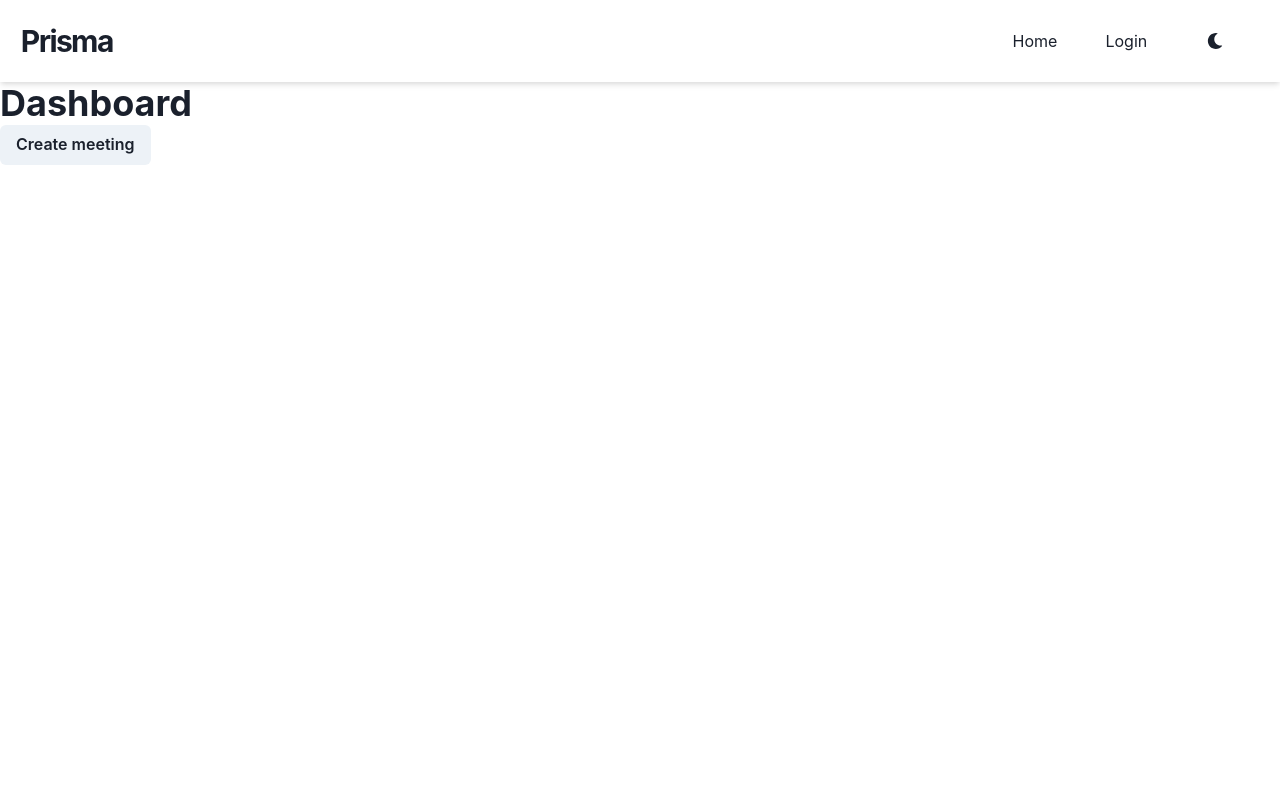
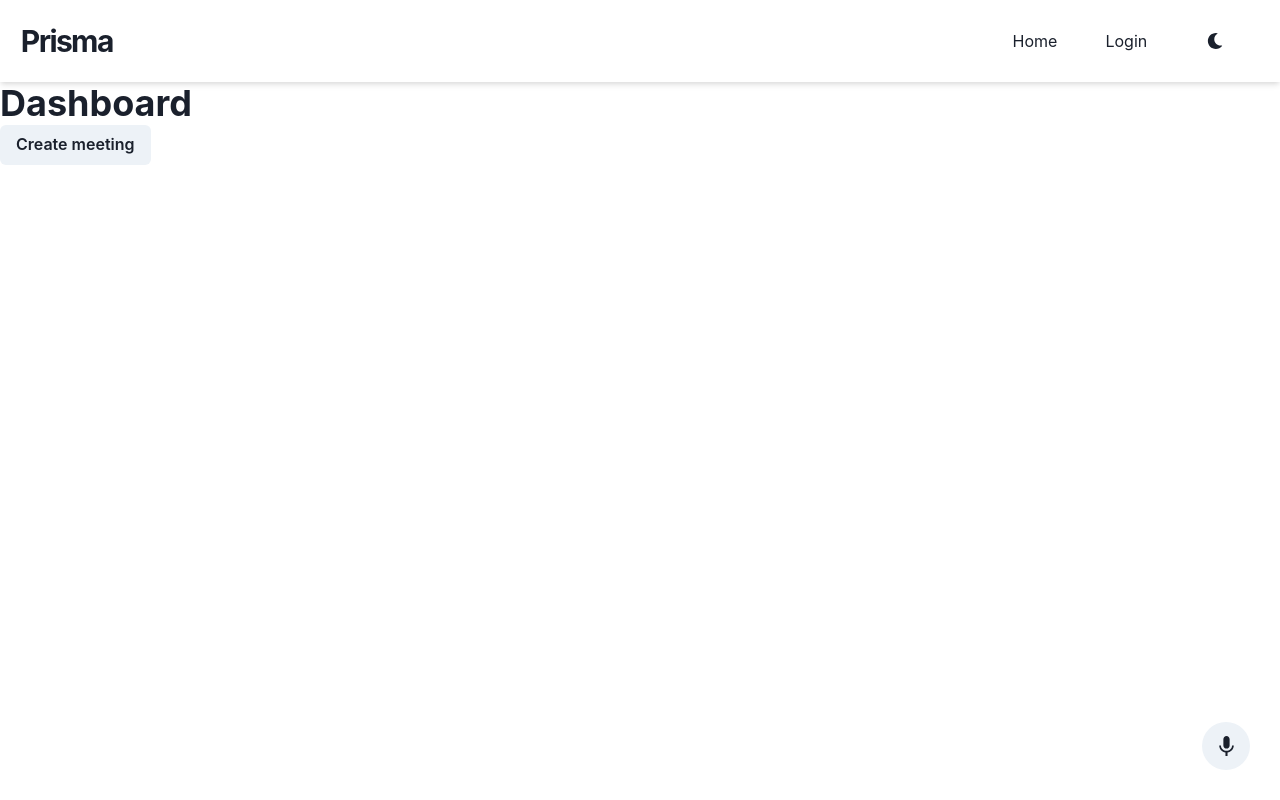
Before and after one commit to Mokshit06/zola-exun, a Next.js app in the folder client/: page /dashboard in a window 1280 px wide. Built offline with nearby package versions, Linux system fonts and the light colour scheme; no server answers.

Commit message:
Add speech context

```diff
--- /dev/null
+++ b/client/contexts/SpeechProvider.tsx
@@ -0,0 +1,191 @@
+import useAuth from 'hooks/useAuth';
+import { createContext, useContext, useEffect, useState } from 'react';
+import useGlobal from './GlobalProvider';
+
+interface SpeechContext {
+  message: string;
+  transcript: string;
+  recognition: SpeechRecognition;
+  currentTranscript: string;
+  isRecording: boolean;
+}
+
+const SpeechContext = createContext<SpeechContext>(null);
+
+export default function useSpeechRecognition() {
+  return useContext(SpeechContext);
+}
+
+export const SpeechProvider: React.FC = ({ children }) => {
+  const [message, setMessage] = useState('');
+  const [transcript, setTranscript] = useState('');
+  const [currentTranscript, setCurrentTranscript] = useState('');
+  const [recognition, setRecognition] = useState<SpeechRecognition>();
+  const [isRecording, setIsRecording] = useState(false);
+  const { user } = useAuth();
+  const { appliances, dispatch } = useGlobal();
+
+  const grammarWords = ['fans', 'cctv', 'lights', 'ac', 'AC', 'CCTV'];
+  const grammar = `#JSGF V1.0; grammar words; public <word> = ${grammarWords.join(
+    ' | '
+  )};`;
+
+  const includes = (message: string, words: string[]) => {
+    for (let word of words) {
+      if (new RegExp(word, 'ig').test(message)) {
+        return true;
+      }
+    }
+
+    return false;
+  };
+
+  const respond = (message: string) => {
+    let text = '';
+
+    message = message.replace(/light$/, 'lights');
+
+    if (includes(message, ['Hi', 'Hello', 'Hey'])) {
+      text = `Hello ${user.name}, nice to meet you`;
+    } else if (includes(message, ['Turn on', 'Turn on the'])) {
+      const turnOn = message
+        .replace(/Turn on( the)?/i, '')
+        .trim()
+        .toLowerCase();
+
+      console.log(turnOn);
+      if (appliances[turnOn] !== undefined) {
+        dispatch({
+          type: 'TURN_ON',
+          payload: turnOn,
+        });
+
+        text = `Turned on ${turnOn}`;
+      } else {
+        text = `Device not found`;
+      }
+    } else if (includes(message, ['Turn off', 'Turn off the'])) {
+      const turnOff = message
+        .replace(/Turn off( the)?/i, '')
+        .trim()
+        .toLowerCase();
+
+      if (appliances[turnOff] !== undefined) {
+        dispatch({
+          type: 'TURN_OFF',
+          payload: turnOff,
+        });
+
+        text = `Turned off ${turnOff}`;
+      } else {
+        text = `Device not found`;
+      }
+    } else {
+      text = "Sorry, I didn't understand that";
+    }
+
+    console.log(text);
+    setMessage(text);
+  };
+
+  useEffect(() => {
+    const speech = new SpeechSynthesisUtterance(message);
+
+    speech.volume = 1;
+    speech.rate = 1;
+    speech.pitch = 1;
+
+    setIsRecording(false);
+
+    if (typeof window !== 'undefined') {
+      window.speechSynthesis.speak(speech);
+    }
+  }, [message]);
+
+  useEffect(() => {
+    const SpeechRecognition =
+      window.SpeechRecognition ||
+      ((window as any)
+        .webkitSpeechRecognition as typeof window.SpeechRecognition);
+
+    const SpeechGrammarList =
+      window.SpeechGrammarList ||
+      ((window as any)
+        .webkitSpeechGrammarList as typeof window.SpeechGrammarList);
+
+    const recognition = new SpeechRecognition();
+    const speechRecognitionList = new SpeechGrammarList();
+
+    speechRecognitionList.addFromString(grammar, 1);
+
+    recognition.grammars = speechRecognitionList;
+    recognition.continuous = false;
+    recognition.interimResults = false;
+    recognition.maxAlternatives = 1;
+    recognition.lang = 'en-US';
+
+    setRecognition(recognition);
+  }, []);
+
+  useEffect(() => {
+    setTranscript(
+      [transcript, currentTranscript]
+        .map(t => t.trim())
+        .join(' ')
+        .trim()
+    );
+  }, [currentTranscript]);
+
+  const handleStart = () => {
+    console.log('START');
+    setIsRecording(true);
+  };
+
+  const handleResult = (e: SpeechRecognitionEvent) => {
+    console.log('RESULT');
+    const current = e.resultIndex;
+    const transcript = e.results[current][0].transcript;
+
+    setCurrentTranscript(transcript);
+    respond(transcript);
+  };
+
+  const handleEnd = () => {
+    console.log('END');
+    setIsRecording(false);
+  };
+
+  const handleNoMatch = () => {
+    console.log('NO MATCH');
+    setMessage("Sorry, I didn't understand that");
+    setIsRecording(false);
+  };
+
+  useEffect(() => {
+    if (!recognition) return;
+
+    recognition.addEventListener('start', handleStart);
+    recognition.addEventListener('result', handleResult);
+    recognition.addEventListener('end', handleEnd);
+    recognition.addEventListener('nomatch', handleNoMatch);
+
+    return () => {
+      recognition.removeEventListener('start', handleStart);
+      recognition.removeEventListener('result', handleResult);
+      recognition.removeEventListener('end', handleEnd);
+      recognition.removeEventListener('nomatch', handleNoMatch);
+    };
+  }, [recognition, user]);
+
+  const value: SpeechContext = {
+    message,
+    transcript,
+    recognition,
+    currentTranscript,
+    isRecording,
+  };
+
+  return (
+    <SpeechContext.Provider value={value}>{children}</SpeechContext.Provider>
+  );
+};
--- a/client/package.json
+++ b/client/package.json
@@ -12,7 +12,6 @@
     "@emotion/react": "^11.0.0",
     "@emotion/styled": "^11.0.0",
     "axios": "^0.21.0",
-    "focus-visible": "^5.2.0",
     "formik": "^2.2.5",
     "framer-motion": "^2.9.4",
     "luxon": "^1.25.0",
--- a/client/pages/_app.tsx
+++ b/client/pages/_app.tsx
@@ -1,19 +1,11 @@
 import { ChakraProvider, extendTheme } from '@chakra-ui/react';
-import { Global, css } from '@emotion/react';
 import Layout from 'components/Layout';
 import { ChatsProvider } from 'contexts/ChatsProvider';
 import { GlobalProvider } from 'contexts/GlobalProvider';
 import { SocketProvider } from 'contexts/SocketProvider';
+import { SpeechProvider } from 'contexts/SpeechProvider';
 import { AppProps } from 'next/app';
 import Head from 'next/head';
-// import 'focus-visible/dist/focus-visible';
-
-const GlobalStyles = css`
-  /* .js-focus-visible :focus:not([data-focus-visible-added]) {
-    outline: none;
-    box-shadow: none;
-  } */
-`;
 
 const config = {
   useSystemColorMode: false,
@@ -28,8 +20,8 @@ function MyApp({ Component, pageProps }: AppProps) {
       <Head>
         <title>Prisma</title>
       </Head>
-      <Global styles={GlobalStyles} />
       <GlobalProvider>
+        <SpeechProvider>
           <SocketProvider>
             <ChatsProvider>
               <Layout>
@@ -37,6 +29,7 @@ function MyApp({ Component, pageProps }: AppProps) {
               </Layout>
             </ChatsProvider>
           </SocketProvider>
+        </SpeechProvider>
       </GlobalProvider>
     </ChakraProvider>
   );
--- a/client/pages/dashboard.tsx
+++ b/client/pages/dashboard.tsx
@@ -1,20 +1,26 @@
-import { Button, Heading, useDisclosure } from '@chakra-ui/react';
+import { Box, Button, Heading, IconButton } from '@chakra-ui/react';
+import useSpeechRecognition from 'contexts/SpeechProvider';
 import { Meeting } from 'interfaces';
 import api from 'lib/axios';
 import { useState } from 'react';
+import { MdMic, MdMicOff } from 'react-icons/md';
 
 export default function Dashboard() {
   const [url, setURL] = useState('');
-  const { isOpen, onOpen } = useDisclosure();
+  const { recognition, isRecording } = useSpeechRecognition();
+
+  const handleRecordClick = () => {
+    if (isRecording) {
+      recognition.stop();
+    } else {
+      recognition.start();
+    }
+  };
 
   async function createMeeting() {
     const { data: meeting } = await api.post<Meeting>('/api/meetings', {});
-
     const url = `${window.location.origin}/meeting/${meeting.code}`;
-    console.log(url);
-
     setURL(url);
-    onOpen();
   }
 
   return (
@@ -22,6 +28,16 @@ export default function Dashboard() {
       <Heading>Dashboard</Heading>
       <Button onClick={createMeeting}>Create meeting</Button>
       {url}
+      <Box pos='absolute' bottom='30px' right='30px'>
+        <IconButton
+          onClick={handleRecordClick}
+          size='lg'
+          fontSize={25}
+          isRound
+          aria-label='Say something'
+          icon={isRecording ? <MdMicOff /> : <MdMic />}
+        />
+      </Box>
     </div>
   );
 }
```
Also changed, not shown: client/components/Weather.tsx (added, +7 -0 lines), 1 other file (tests, documents, lock files or other folders). Lines whose indentation alone changed are shown as unchanged.
